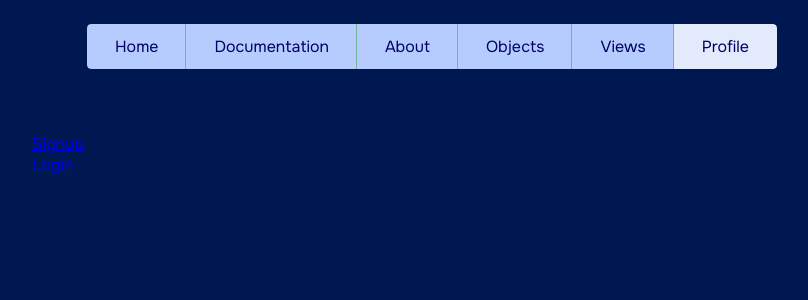
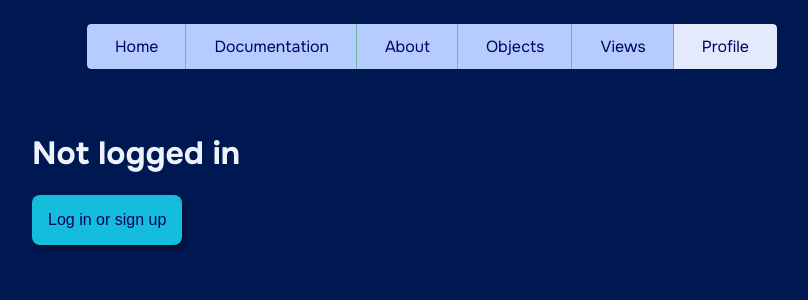
Before and after one commit to abidurr/objectlog, a Next.js app: page /profile in a window 1280 px wide. Shown: the top 300 px of the page, without its empty margins (208-1016 px from the left). Built offline with nearby package versions, Linux system fonts and the light colour scheme; no server answers.

Commit message:
Update LoggedInUser.tsx

```diff
--- a/components/LoggedInUser.tsx
+++ b/components/LoggedInUser.tsx
@@ -12,11 +12,16 @@ const LoggedInUser = async () => {
   if (!session) {
     return (
       <>
-        {/* Redirects to Auth0 to sign up */}
-        <a href="/auth/login?screen_hint=signup">Signup</a>
-        <br />
-        {/* Redirects to Auth0 to log in */}
-        <a href="/auth/login">Login</a>
+        <h1>Not logged in</h1>
+        <Link style={{ textDecoration: "none" }} href="/auth/login">
+          <StyledButton>Log in or sign up</StyledButton>
+        </Link>
+        {/*<Link
+          style={{ textDecoration: "none" }}
+          href="/auth/login?screen_hint=signup"
+        >
+          <StyledButton>Sign up</StyledButton>
+        </Link>*/}
       </>
     );
   }
```
